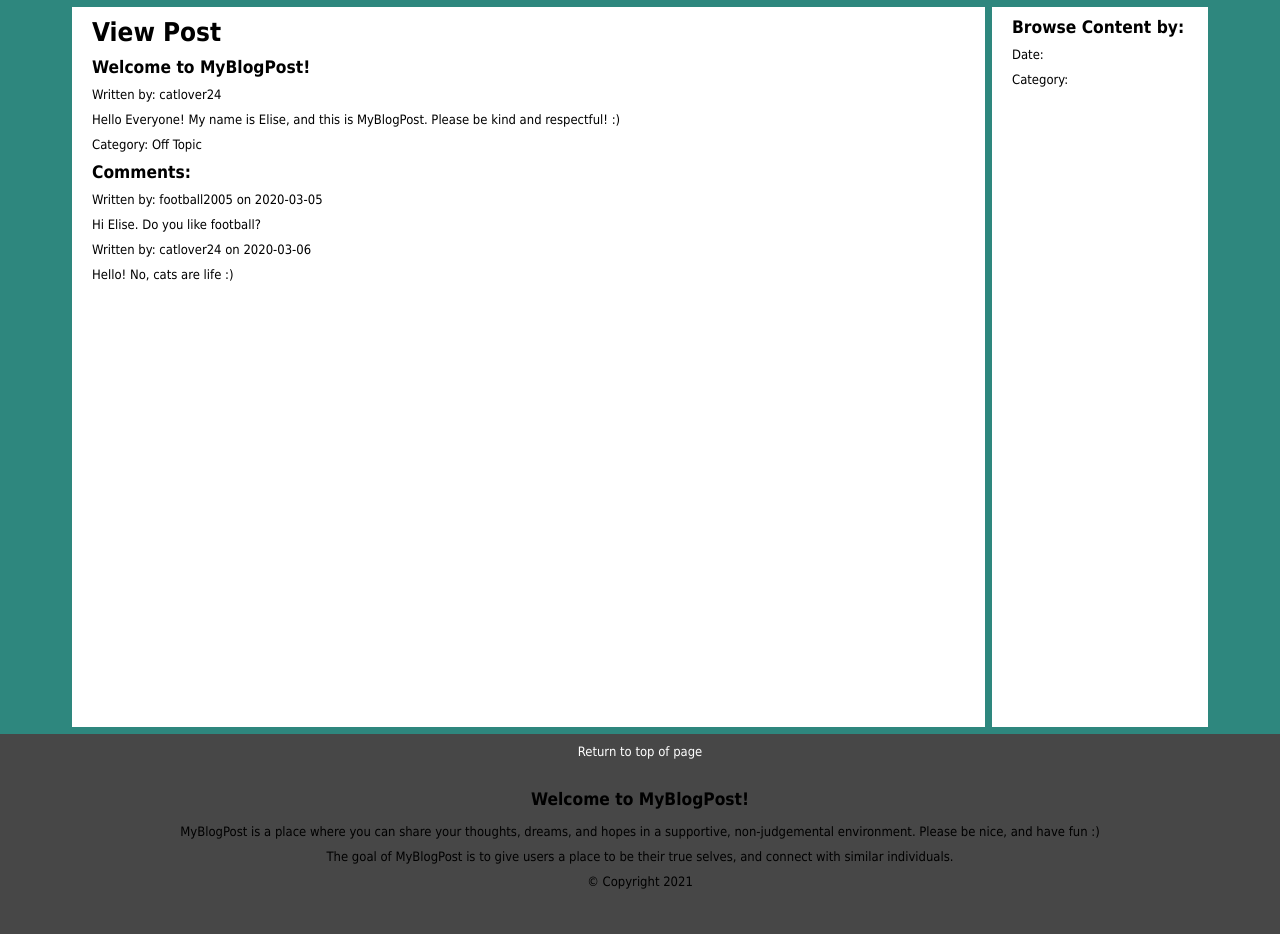
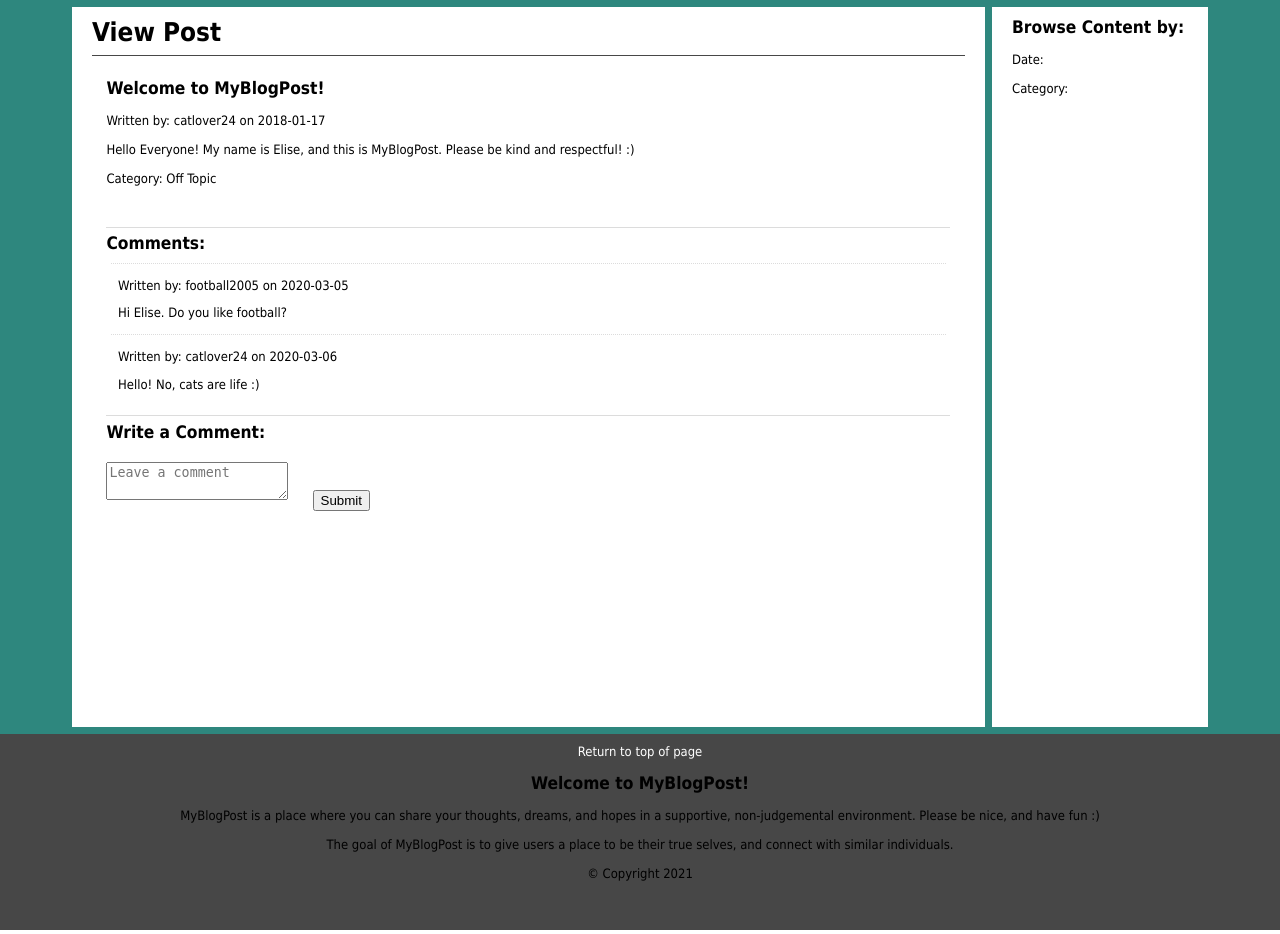
Before and after one commit to COSC360Project/Project, a PHP site: page /viewpost.php?postid=1 in a window 1280 px wide. Shown: the part 108-1042 px from the top of the page. Run offline with PHP 8.4, Linux system fonts and the light colour scheme; data comes from the database, SQL or seed files in the repository.

Commit message:
Added some styling, and comment functionality.

```diff
--- a/css/style.css
+++ b/css/style.css
@@ -116,9 +116,11 @@ tbody td, tfoot td{
 
 article#center h1, h2, p{
 	margin: 10px 20px 5px 20px;
+	padding-bottom: 0.3em;
 }
-article#left-center h1, h2, p{
+article#left-center h1, h2, textarea, p{
 	margin: 10px 20px 5px 20px;
+	padding-bottom: 0.3em;
 }
 
 #box tbody {
@@ -137,6 +139,32 @@ article#left-center h1, h2, p{
 
 #masthead h1 a{
 	color: black;
+}
+
+#main h1{
+	border-bottom: 1px solid #474747;
+}
+
+div #post{
+	padding: 0.5em 1em 1em 1em;
+}
+div #commentsection{
+	padding: 0.5em 1em 1em 1em;
+
+}
+div #commentsection h2{
+	border-top: 1px solid #DCDCDC;
+	padding-top: 0.3em;
+}
+
+div .com p{
+	margin: 0;
+	padding: 0.5em 0em 0.5em 0em;
+}
+div .com{
+	border-top: 1px dotted #DCDCDC;
+	margin: 0em 1.7em 0em 1.7em;
+	padding: 0.5em;
 }
 
 .thumbnail{
@@ -257,7 +285,7 @@ form div{
 }
 
 .footer-section h2{
-	padding: 20px 0px 10px 0px;
+	padding: 0px 0px 10px 0px;
 }
 
 .footer-section a {
--- a/viewpost.php
+++ b/viewpost.php
@@ -44,6 +44,7 @@ if($error != null){
 		$title = $row["title"];
 		$content = $row["content"];
 		$category = $row["category"];
+		$date = $row["date"];
 		$authsql = "SELECT username FROM userinfo WHERE authorid = ".$authorid;
 		$authresult = mysqli_query($connection, $authsql);
 		if ($authresult) {
@@ -52,10 +53,10 @@ if($error != null){
 		}
 		mysqli_free_result($authresult);
 
-		echo "<h2>".$title."</h2>";
-		echo "<p>Written by: ".$username."<p>";
+		echo "<div id=\"post\"><h2>".$title."</h2>";
+		echo "<p>Written by: ".$username." on ".$date."</p>";
 		echo "<p>".$content."</p>";
-		echo "<p>Category: ".$category."</p>";
+		echo "<p>Category: ".$category."</p></div>";
 	}else{
 		printf("Error: %s\n", mysqli_error($connection));
 		exit();
@@ -64,6 +65,7 @@ if($error != null){
 }
 mysqli_close($connection);
 ?>
+<div id="commentsection">
 <h2>Comments: </h2>
 <?php
 
@@ -91,8 +93,8 @@ if($error != null){
 			}
 			mysqli_free_result($authresult);
 
-			echo "<p>Written by: ".$username." on ".$date."<p>";
-			echo "<p>".$content."</p>";
+			echo "<div class=\"com\"><p>Written by: ".$username." on ".$date."</p>";
+			echo "<p>".$content."</p></div>";
 		}
 	}else{
 		printf("Error: %s\n", mysqli_error($connection));
@@ -102,6 +104,24 @@ if($error != null){
 }
 mysqli_close($connection);
 ?>
+<h2>Write a Comment: </h2>
+<textarea id="comment" placeholder="Leave a comment"></textarea>
+<button type="button" value="commentcontent" id="submitbutton"/>Submit</button>
+</div>
+<script type="text/javascript">
+	var postid = "<?php echo $postid ?>";
+	var commentbutton = document.getElementById("submitbutton");
+	commentbutton.addEventListener('click', function(){
+		var comment = document.getElementById("comment").value;
+		var xhttp = new XMLHttpRequest();
+		xhttp.open("POST", "addcomment.php", false);
+		xhttp.setRequestHeader("Content-type", "application/x-www-form-urlencoded");
+		xhttp.send("content="+comment+"&postid="+postid);
+		location.reload();
+
+	});
+
+</script>
 
 </article>
 </div>
```
Also changed, not shown: addcomment.php (added, +33 -0 lines).
